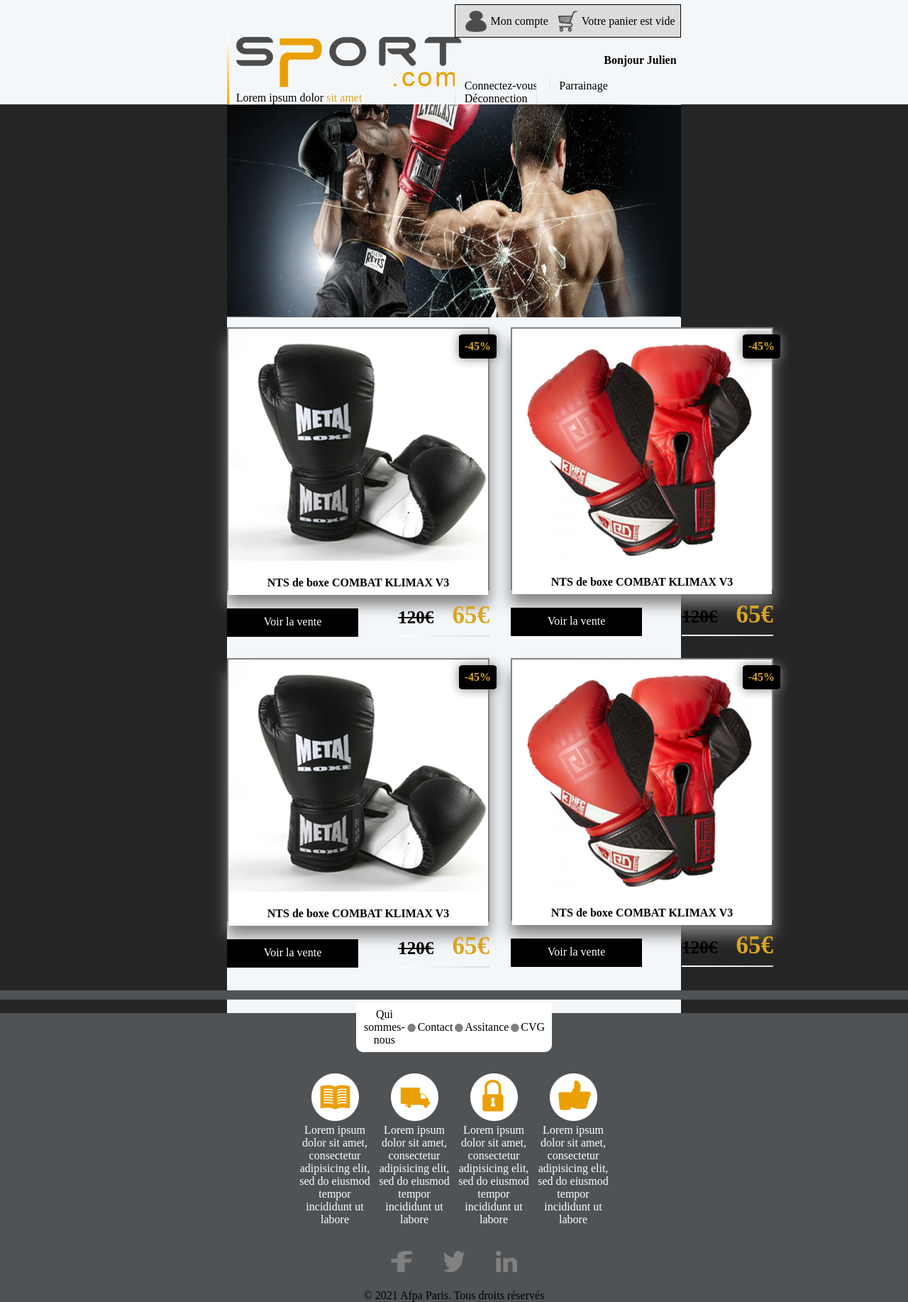
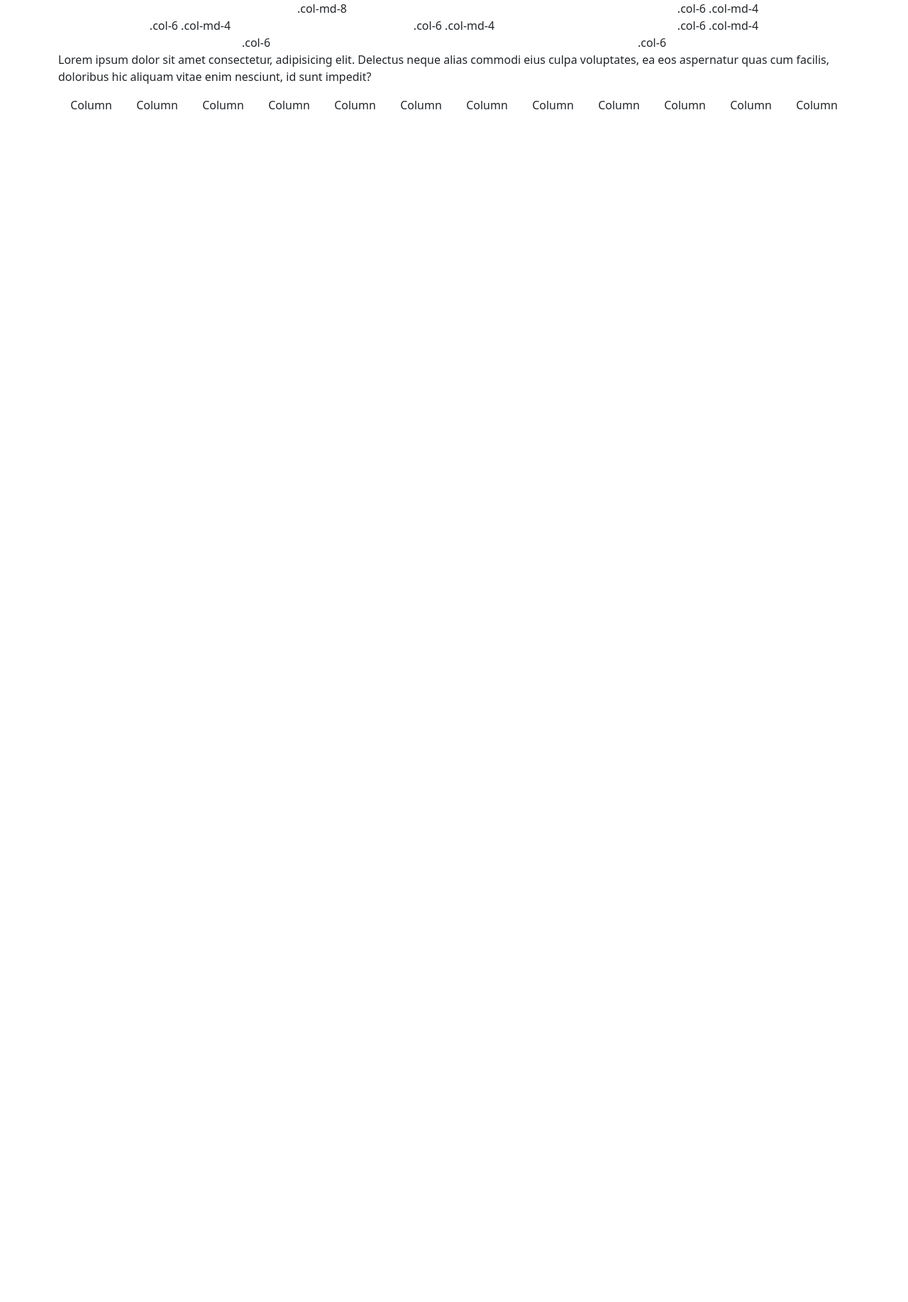
Before and after one commit to mouskito/mouskito.github.io, a plain HTML site: page index.html in a window 1280 px wide. Shown: the whole page at 71% size. After the commit the page ends 800 px from the top, so only its background shows below. Drawn offline with nearby package versions, Linux system fonts and the light colour scheme.

Commit message:
portofolio

```diff
--- a/index.html
+++ b/index.html
@@ -4,163 +4,77 @@
 	<meta charset="UTF-8">
 	<meta http-equiv="X-UA-Compatible" content="IE=edge">
 	<meta name="viewport" content="width=device-width, initial-scale=1.0">
-    <title>Correction</title>
-    <link rel="stylesheet" href="style.css">
+	<title>Document</title>
+	<link rel="stylesheet" href="https://cdn.jsdelivr.net/npm/bootstrap@5.2.3/dist/css/bootstrap.min.css
+	">
 </head>
 <body>
-	<header>
-		<section>
-			<div id="logo">
-				<img src="img/logo.png" alt="">
-				   <p>Lorem ipsum dolor <span class="color-gold">sit amet</span></p>
-			</div>
-			<div class="block-de-droite">
-				<div class="compte">
-					<div class="moncompte">
-						<img src="img/icon-mon-compte.png" alt="">
-						<p>
-							Mon compte
-						</p>
+	<div class="container">
+		<div class="container text-center">
+			<!-- Stack the columns on mobile by making one full-width and the other half-width -->
+			<div class="row">
+			  <div class="col-md-8">.col-md-8</div>
+			  <div class="col-6 col-md-4">.col-6 .col-md-4</div>
 			</div>
 
-					<div class="panier">
-						<img src="img/icon-mon-panier.png" alt="">
-						<p >
-							Votre panier est vide
-						</p>
-					</div>
-				</div>
-				<span id="julien">Bonjour Julien</span>
-				<nav>
-					<a href="">Connectez-vous</a>
-					<a href="">Parrainage</a>
-					<a href="" class="deconnection">Déconnection</a>
-				</nav>
-			</div>
-		</section>
-	</header>
-
-    <div class="container">
-
-		<div class="header-page-catalogue">
-           <img src="img/header-page-catalogue.png" alt="">
+			<!-- Columns start at 50% wide on mobile and bump up to 33.3% wide on desktop -->
+			<div class="row">
+			  <div class="col-6 col-md-4">.col-6 .col-md-4</div>
+			  <div class="col-6 col-md-4">.col-6 .col-md-4</div>
+			  <div class="col-6 col-md-4">.col-6 .col-md-4</div>
 			</div>
 
-       <div class="contenu-page-catalogue">
-	       	<!-- <div class="bloc-du-haut"> -->
-	       		<article>
-		            <p class="reduction">-45%</p>
-
-		            <div class="gant">
-		                <img src="img/gant-boxe-2.png" alt="">
-		                <p class="description">NTS de boxe COMBAT KLIMAX V3</p>
-		            </div>
-		            <span class="prix">
-		                <a href="">Voir la vente</a>
-		                <p>
-		            	    <strong class="prixavant">120€</strong>
-		                    <strong class="prixapres">65€</strong>
-		                </p>
-		            </span>
-                </article>
-
-		        <article>
-		            <p class="reduction">-45%</p>
-
-		            <div class="gant">
-		                <img src="img/gant-boxe-1.png" alt="">
-		                <p class="description">NTS de boxe COMBAT KLIMAX V3</p>
-		            </div>
-		            <span class="prix">
-		                <a href="">Voir la vente</a>
-		                <p>
-		            	    <strong class="prixavant">120€</strong>
-		                    <strong class="prixapres">65€</strong>
-		                </p>
-		            </span>
-		        </article>
-	       	<!-- </div>
-       </div> -->
-
-       <!-- <div class="bloc-du-bas"> -->
-	       		<article>
-		            <p class="reduction">-45%</p>
-
-		            <div class="gant">
-		                <img src="img/gant-boxe-2.png" alt="">
-		                <p class="description">NTS de boxe COMBAT KLIMAX V3</p>
-		            </div>
-		            <span class="prix">
-		                <a href="">Voir la vente</a>
-		                <p>
-		            	    <strong class="prixavant">120€</strong>
-		                    <strong class="prixapres">65€</strong>
-		                </p>
-		            </span>
-                </article>
-
-		        <article>
-		            <p class="reduction">-45%</p>
-
-		            <div class="gant">
-		                <img src="img/gant-boxe-1.png" alt="">
-		                <p class="description">NTS de boxe COMBAT KLIMAX V3</p>
-		            </div>
-		            <span class="prix">
-		                <a href="">Voir la vente</a>
-		                <p>
-		            	    <strong class="prixavant">120€</strong>
-		                    <strong class="prixapres">65€</strong>
-		                </p>
-		            </span>
-		        </article>
-	       	<!-- </div> -->
+			<!-- Columns are always 50% wide, on mobile and desktop -->
+			<div class="row">
+			  <div class="col-6">.col-6</div>
+			  <div class="col-6">.col-6</div>
 			</div>
 		  </div>
 
+		<p>
+			Lorem ipsum dolor sit amet consectetur, adipisicing elit. Delectus neque alias commodi eius culpa voluptates, ea eos aspernatur quas cum facilis, doloribus hic aliquam vitae enim nesciunt, id sunt impedit?
+		</p>
 
-	<footer>
-		<div class="barre-grise-contenu-et-footer"></div>
-		<div class="menufooter">
-			<!-- <div class="menu"> -->
-                <a href="">Qui sommes-nous</a>
-                <span>•</span>
-                <a href="">Contact</a>
-                <span>•</span>
-                <a href="">Assitance</a>
-                <span>•</span>
-                <a href="">CVG</a>
-            <!-- </div> -->
+		<div class="container text-center">
+			<div class="row">
+			  <div class="col">
+				Column
 			  </div>
-
-		<section class="articlefooter">
-           <article>
-               <img src="img/icon-livre.png" alt="">
-               <p>Lorem ipsum dolor sit amet, consectetur adipisicing elit, sed do eiusmod tempor incididunt ut labore</p>
-           </article>
-           <article>
-                <img src="img/icon-camion.png" alt="">
-                <p>Lorem ipsum dolor sit amet, consectetur adipisicing elit, sed do eiusmod tempor incididunt ut labore
-                 </p>
-           </article>
-           <article>
-                <img src="img/icon-cadenat.png" alt="">
-                <p>Lorem ipsum dolor sit amet, consectetur adipisicing elit, sed do eiusmod tempor incididunt ut labore
-                 </p>
-           </article>
-           <article>
-                <img src="img/icon-pouce.png" alt="">
-                <p>Lorem ipsum dolor sit amet, consectetur adipisicing elit, sed do eiusmod tempor incididunt ut labore
-                 </p>
-           </article>
-        </section>
-
-          <div class="socials">
-            <img src="img/icon-facebook.png">
-            <img src="img/icon-twitter.png">
-            <img src="img/icon-linkedin.png">
+			  <div class="col">
+				Column
 			  </div>
-           <p class="copyright">© 2021 Afpa Paris. Tous droits réservés</p>
-	</footer>
+			  <div class="col">
+				Column
+			  </div>
+			  <div class="col">
+				Column
+			  </div>
+			  <div class="col">
+				Column
+			  </div>
+			  <div class="col">
+				Column
+			  </div>
+			  <div class="col">
+				Column
+			  </div>
+			  <div class="col">
+				Column
+			  </div>
+			  <div class="col">
+				Column
+			  </div>
+			  <div class="col">
+				Column
+			  </div>
+			  <div class="col">
+				Column
+			  </div>
+			  <div class="col">
+				Column
+			  </div>
+			</div>
+		  </div>
+	</div>
 </body>
 </html>
--- a/style.css
+++ b/style.css
@@ -249,3 +249,95 @@ footer{
     margin: 20px;
 }
 /*************************************************************/
+
+/* Sur écran, quand la largeur de la fenêtre est comprise entre 200px et 350px */
+/* @media screen and (min-width: 200px) and (max-width: 350px)   and (orientation: portrait){ */
+    /* @media screen and (max-width: 380px) { */
+    @media screen and (max-width: 480px) {
+        body{
+            background: #F4F7FA;
+        }
+
+        section{
+            /* margin: 0;
+            width: 100%;
+            align-items: start; */
+
+            display: initial;
+        }
+
+        #logo{
+            width: 50%;
+            float: left;
+        }
+       #logo img{
+        width: 30%;
+       }
+
+       #logo span {
+        display: inline-block;
+        }
+
+       .moncompte p, .panier p{
+        display: none;
+       }
+
+       .block-de-droite{
+        display: initial;
+       }
+
+       nav{
+        display: grid;
+        justify-items: center;
+       }
+
+       nav > a {
+        border: 1px solid green;
+        background-color: lime;
+        width: 100%;
+        text-align: center;
+      }
+
+      .container{
+        display: initial;
+
+      }
+
+      .contenu-page-catalogue{
+        display: initial;
+      }
+
+      article{
+        width: 85%;
+        margin: 10% auto;
+      }
+
+      article img{
+        width: 100%;
+      }
+
+      .menufooter{
+        padding: 0;
+        flex-direction: column;
+        width: 100%;
+        height: auto;
+      }
+      .menufooter span{
+        display: none;
+      }
+
+      .menufooter a {
+        border-bottom: 2px solid;
+        border-image: linear-gradient(to right, white, #DCDCDC) 1;
+      }
+
+      .articlefooter p{
+        display: none;
+        padding: 5%;
+      }
+
+      .barre-grise-contenu-et-footer{
+        display: none;
+      }
+
+    }
```
Lines whose indentation alone changed are shown as unchanged.
